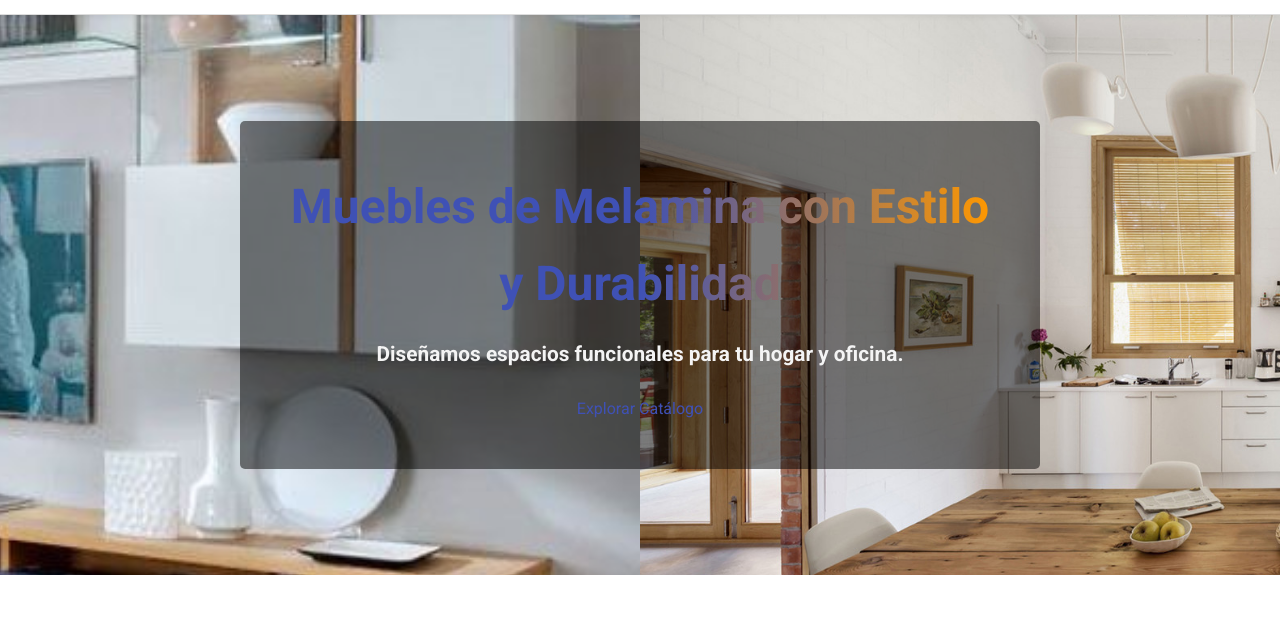
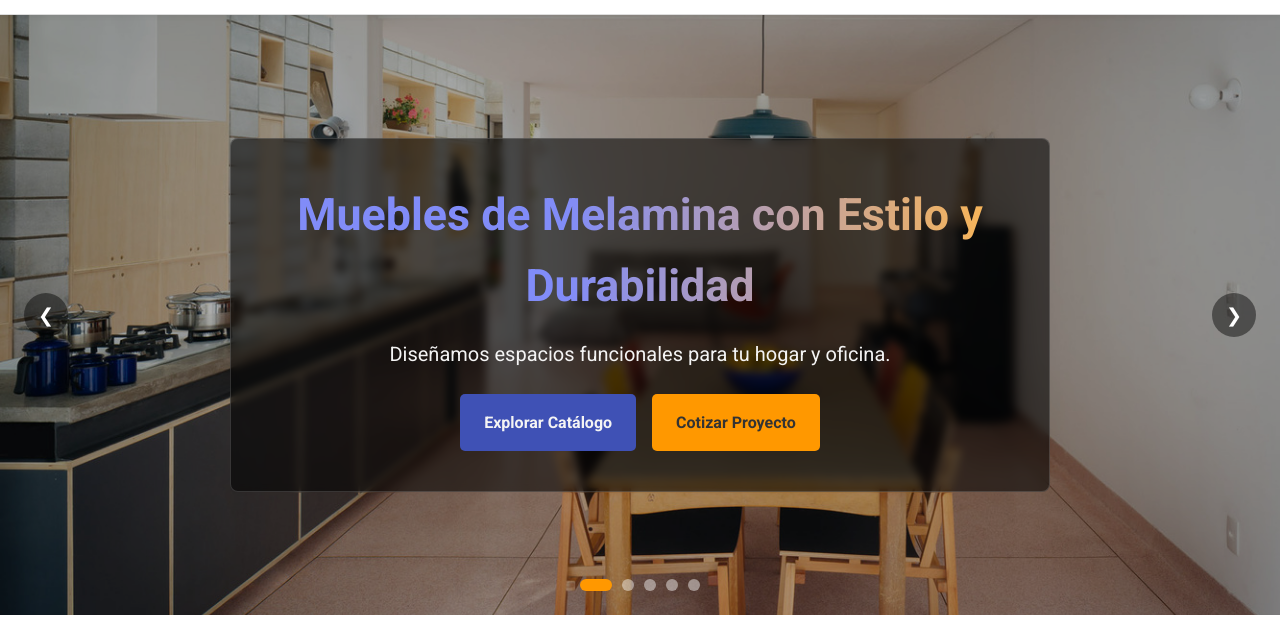
Before and after one commit to raquel-castro/FINISHWEBAMBIENTA, a plain HTML site: page index.html in a window 1280 px wide. Shown: the part 126-746 px from the top of the page. Drawn offline with Linux system fonts and the light colour scheme.

Commit message:
se corrigio el carrusel y animacion para evitar pantalla negra

```diff
--- /dev/null
+++ b/app.js
@@ -0,0 +1,88 @@
+// ========================================================
+// AMBIENTA - MUEBLES DE MELAMINA (LOGICA PRINCIPAL)
+// ========================================================
+
+document.addEventListener('DOMContentLoaded', () => {
+    inicializarCarrusel();
+});
+
+// --------------------------------------------------------
+// 1. GESTION DEL CARRUSEL HERO
+// --------------------------------------------------------
+function inicializarCarrusel() {
+    const slides = document.querySelectorAll('.hero__slide');
+    const puntos = document.querySelectorAll('.hero__punto');
+    const btnPrev = document.getElementById('carruselPrev');
+    const btnNext = document.getElementById('carruselNext');
+    const contenedor = document.getElementById('heroCarousel');
+
+    if (!slides.length) return;
+
+    let slideActual = 0;
+    let temporizador = null;
+    const duracionSlide = 5500; // Mas lento y pausado para apreciar las imagenes
+
+    function cambiarSlide(indice) {
+        slides[slideActual].classList.remove('hero__slide--activo');
+        if (puntos[slideActual]) {
+            puntos[slideActual].classList.remove('hero__punto--activo');
+        }
+
+        // Bucle infinito sin saltos ni pantalla negra
+        slideActual = (indice + slides.length) % slides.length;
+
+        slides[slideActual].classList.add('hero__slide--activo');
+        if (puntos[slideActual]) {
+            puntos[slideActual].classList.add('hero__punto--activo');
+        }
+    }
+
+    function siguienteSlide() {
+        cambiarSlide(slideActual + 1);
+    }
+
+    function anteriorSlide() {
+        cambiarSlide(slideActual - 1);
+    }
+
+    function iniciarAutoplay() {
+        detenerAutoplay();
+        temporizador = setInterval(siguienteSlide, duracionSlide);
+    }
+
+    function detenerAutoplay() {
+        if (temporizador) {
+            clearInterval(temporizador);
+            temporizador = null;
+        }
+    }
+
+    if (btnNext) {
+        btnNext.addEventListener('click', () => {
+            siguienteSlide();
+            iniciarAutoplay();
+        });
+    }
+
+    if (btnPrev) {
+        btnPrev.addEventListener('click', () => {
+            anteriorSlide();
+            iniciarAutoplay();
+        });
+    }
+
+    puntos.forEach((punto, index) => {
+        punto.addEventListener('click', () => {
+            cambiarSlide(index);
+            iniciarAutoplay();
+        });
+    });
+
+    if (contenedor) {
+        contenedor.addEventListener('mouseenter', detenerAutoplay);
+        contenedor.addEventListener('mouseleave', iniciarAutoplay);
+    }
+
+    // Iniciar rotacion automatica suave
+    iniciarAutoplay();
+}
--- a/estilos.css
+++ b/estilos.css
@@ -155,30 +155,138 @@ img { max-width: 100%; height: auto; display: block; }
 /* --- HERO CON CARRUSEL --- */
 .hero {
     position: relative;
-    height: 70vh;
+    height: 75vh;
+    min-height: 520px;
     overflow: hidden;
     display: flex;
     justify-content: center;
     align-items: center;
     color: #f4f4f4;
-    background: #000;
+    background-color: #111;
 }
-.hero__carousel { position: absolute; top: 0; left: 0; width: 100%; height: 100%; z-index: 0; overflow: hidden; }
-.hero__slides { display: flex; width: 500%; height: 100%; animation: slideShow 50s linear infinite; }
-.hero__slides img { width: 20%; height: 100%; object-fit: cover; }
+.hero__carousel {
+    position: absolute;
+    top: 0;
+    left: 0;
+    width: 100%;
+    height: 100%;
+    z-index: 0;
+    overflow: hidden;
+}
+.hero__slides {
+    position: relative;
+    width: 100%;
+    height: 100%;
+}
+.hero__slide {
+    position: absolute;
+    top: 0;
+    left: 0;
+    width: 100%;
+    height: 100%;
+    opacity: 0;
+    visibility: hidden;
+    transition: opacity 1.2s ease-in-out, transform 1.2s ease-in-out;
+    transform: scale(1.04);
+}
+.hero__slide--activo {
+    opacity: 1;
+    visibility: visible;
+    transform: scale(1);
+}
+.hero__slide img {
+    width: 100%;
+    height: 100%;
+    object-fit: cover;
+    filter: brightness(0.68);
+}
+.hero__control {
+    position: absolute;
+    top: 50%;
+    transform: translateY(-50%);
+    z-index: 2;
+    background-color: rgba(0, 0, 0, 0.45);
+    color: #ffffff;
+    border: none;
+    width: 44px;
+    height: 44px;
+    border-radius: 50%;
+    font-size: 1.2rem;
+    cursor: pointer;
+    display: flex;
+    align-items: center;
+    justify-content: center;
+    transition: background-color 0.3s ease, transform 0.2s ease, color 0.3s ease;
+}
+.hero__control:hover {
+    background-color: #ff9800;
+    color: #222;
+    transform: translateY(-50%) scale(1.1);
+}
+.hero__control--prev { left: 24px; }
+.hero__control--next { right: 24px; }
+
+.hero__indicadores {
+    position: absolute;
+    bottom: 24px;
+    left: 50%;
+    transform: translateX(-50%);
+    display: flex;
+    gap: 10px;
+    z-index: 2;
+}
+.hero__punto {
+    width: 12px;
+    height: 12px;
+    border-radius: 50%;
+    background-color: rgba(255, 255, 255, 0.45);
+    border: none;
+    cursor: pointer;
+    transition: background-color 0.3s ease, transform 0.3s ease, width 0.3s ease;
+}
+.hero__punto:hover {
+    background-color: rgba(255, 255, 255, 0.85);
+}
+.hero__punto--activo {
+    background-color: #ff9800;
+    width: 32px;
+    border-radius: 6px;
+}
 .hero__container {
-    position: relative; z-index: 1; text-align: center; max-width: 800px;
-    padding: 48px; background: rgba(0, 0, 0, 0.5); border-radius: 5px;
+    position: relative;
+    z-index: 1;
+    text-align: center;
+    max-width: 820px;
+    padding: 40px 32px;
+    background: rgba(0, 0, 0, 0.55);
+    backdrop-filter: blur(4px);
+    border-radius: 8px;
+    border: 1px solid rgba(255, 255, 255, 0.15);
 }
 .hero__title {
-    font-size: 3rem; font-weight: bold; margin-bottom: 16px;
-    background: linear-gradient(90deg, #3f51b5 25%, #ff9800 50%, #f39c12 75%, #f4f4f4 100%);
+    font-size: 2.8rem;
+    font-weight: bold;
+    margin-bottom: 16px;
+    background: linear-gradient(90deg, #818cf8 20%, #ffb74d 50%, #ffffff 80%);
     background-size: 200% 200%;
-    -webkit-background-clip: text; background-clip: text;
-    -webkit-text-fill-color: transparent; animation: shimmer 10s ease-in-out infinite;
+    -webkit-background-clip: text;
+    background-clip: text;
+    -webkit-text-fill-color: transparent;
+    animation: shimmer 10s ease-in-out infinite;
 }
-.hero__subtitle { font-size: 1.3rem; margin-bottom: 24px; opacity: 0.9; color: #f4f4f4; }
-.hero__buttons { display: flex; gap: 24px; justify-content: center; }
+.hero__subtitle {
+    font-size: 1.25rem;
+    margin-bottom: 24px;
+    opacity: 0.95;
+    color: #f4f4f4;
+    font-weight: 300;
+}
+.hero__buttons {
+    display: flex;
+    gap: 16px;
+    justify-content: center;
+    flex-wrap: wrap;
+}
 
 /* --- NOSOTROS --- */
 .nosotros { padding: 48px 0; text-align: center; }
@@ -283,15 +391,7 @@ img { max-width: 100%; height: auto; display: block; }
 /* --- ANIMACIONES --- */
 /* ========================================= */
 
-@keyframes slideShow {
-    0% { transform: translateX(0); }
-    20% { transform: translateX(-100%); }
-    40% { transform: translateX(-200%); }
-    60% { transform: translateX(-300%); }
-    80% { transform: translateX(-400%); }
-    99.99% { transform: translateX(-400%); }
-    100% { transform: translateX(0); }
-}
+
 @keyframes shimmer {
     0% { background-position: -200% 0; }
     100% { background-position: 200% 0; }
--- a/index.html
+++ b/index.html
@@ -47,13 +47,33 @@
     <main>
     <section id="inicio" class="hero">
     <!-- Carrusel de imágenes -->
-        <div class="hero__carousel">
-            <div class="hero__slides">
-                <img src="galeria/carrusel_1.jpg" alt="Mueble 1">
-                <img src="galeria/carrusel_2.jpg" alt="Mueble 2">
-                <img src="galeria/carrusel_3.jpeg" alt="Mueble 3">
-                <img src="galeria/carrusel_4.jpg" alt="Mueble 4">
-                <img src="galeria/carrusel_5.jpg" alt="Mueble 5">
+        <div class="hero__carousel" id="heroCarousel">
+            <div class="hero__slides" id="heroSlides">
+                <div class="hero__slide hero__slide--activo">
+                    <img src="galeria/carrusel_1.jpg" alt="Mueble de sala y estanteria">
+                </div>
+                <div class="hero__slide">
+                    <img src="galeria/carrusel_2.jpg" alt="Cocina integral de melamina">
+                </div>
+                <div class="hero__slide">
+                    <img src="galeria/carrusel_3.jpeg" alt="Dormitorio y ropero moderno">
+                </div>
+                <div class="hero__slide">
+                    <img src="galeria/carrusel_4.jpg" alt="Escritorio para home office">
+                </div>
+                <div class="hero__slide">
+                    <img src="galeria/carrusel_5.jpg" alt="Centro de entretenimiento">
+                </div>
+            </div>
+            <!-- Controles de navegacion -->
+            <button class="hero__control hero__control--prev" id="carruselPrev" aria-label="Imagen anterior" type="button">&#10094;</button>
+            <button class="hero__control hero__control--next" id="carruselNext" aria-label="Imagen siguiente" type="button">&#10095;</button>
+            <div class="hero__indicadores" id="carruselIndicadores">
+                <button class="hero__punto hero__punto--activo" data-slide="0" aria-label="Slide 1" type="button"></button>
+                <button class="hero__punto" data-slide="1" aria-label="Slide 2" type="button"></button>
+                <button class="hero__punto" data-slide="2" aria-label="Slide 3" type="button"></button>
+                <button class="hero__punto" data-slide="3" aria-label="Slide 4" type="button"></button>
+                <button class="hero__punto" data-slide="4" aria-label="Slide 5" type="button"></button>
             </div>
         </div>
 
@@ -62,7 +82,8 @@
             <h1 class="hero__title">Muebles de Melamina con Estilo y Durabilidad</h1>
             <h2 class="hero__subtitle animar">Diseñamos espacios funcionales para tu hogar y oficina.</h2>
             <div class="hero__buttons">
-                <a href="#proyectos" class="button button--primary">Explorar Catálogo</a>
+                <a href="#catalogo" class="boton boton--primario">Explorar Catálogo</a>
+                <a href="#cotizacion" class="boton boton--secundario">Cotizar Proyecto</a>
             </div>
         </div>
     </section>
@@ -191,5 +212,6 @@
         </div>
     </footer>
 
-    </body>
+    <script src="app.js"></script>
+</body>
 </html>
```
